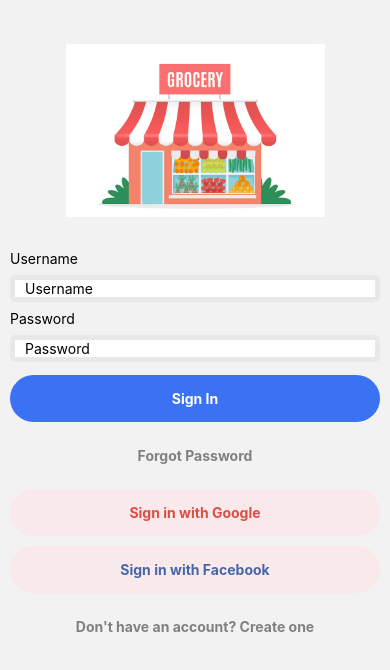
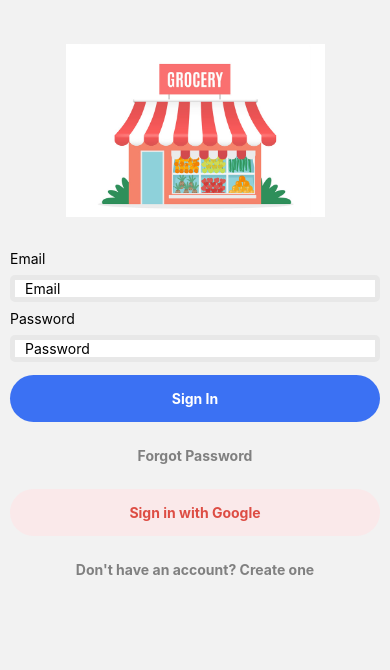
Before and after one commit to rakesh-2602/Inventory-Management-System, a React Native app: screen /SignIn in a window 390 px wide. Shown: the top 670 px of the page. Built offline with nearby package versions, Linux system fonts and the light colour scheme.

Commit message:
commit
commit

```diff
--- a/package.json
+++ b/package.json
@@ -18,8 +18,10 @@
     "react": "18.2.0",
     "react-hook-form": "^7.49.2",
     "react-native": "0.73.1",
+    "react-native-ico-material-design": "^5.1.2",
     "react-native-safe-area-context": "^4.8.2",
-    "react-native-screens": "^3.29.0"
+    "react-native-screens": "^3.29.0",
+    "react-native-vector-icons": "^10.0.3"
   },
   "devDependencies": {
     "@babel/core": "^7.20.0",
--- a/src/components/SocialSignInButtons/SocialSignInButtons.js
+++ b/src/components/SocialSignInButtons/SocialSignInButtons.js
@@ -20,11 +20,11 @@ const SocialSignInButtons = () => {
         fgcolor='#DD4D44'
       />
 
-      <CustomBotton text='Sign in with Facebook'
+      {/* <CustomBotton text='Sign in with Facebook'
       onPress={onSignInFacebook}
       bgcolor='#FAE9EA'
       fgcolor='#4765A9'
-      />
+      /> */}
     </>
   )
 }
--- a/src/screens/SignInScreen/SignInScreen.js
+++ b/src/screens/SignInScreen/SignInScreen.js
@@ -16,6 +16,9 @@ import {useNavigation} from '@react-navigation/native';
 import {useForm, Controller} from 'react-hook-form';
 import auth from '@react-native-firebase/auth';
 
+//const EMAIL_REGEX = /^[a-zA-Z0-9.!#$%&`*+/=?^_`{|}^-]+@[a-zA-Z0-9-]+(?:\.[a-zA-Z0-9-]+)*$/
+const EMAIL_REGEX = /^[a-zA-Z0-9]+@(?:[a-zA-Z0-9]+\.)+[A-Za-z]+$/
+
 const SignInScreen = () => {
   const {height} = useWindowDimensions();
   const navigation = useNavigation();
@@ -28,7 +31,7 @@ const SignInScreen = () => {
 
   const onSignInPressed = async data => {
     await auth()
-      .signInWithEmailAndPassword(data.username, data.password)
+      .signInWithEmailAndPassword(data.email, data.password)
       .then(() => {
         console.log('User account created & signed in!');
         navigation.replace('HomeScreen');
@@ -45,30 +48,6 @@ const SignInScreen = () => {
         console.error(error);
       });
   };
-
-  // const onSignInPressed = async () => {
-  //   try {
-  //     const formData = await handleSubmit(data => data)();
-  //     const { username, password } = formData;
-  //     await auth()
-  //       .signInWithEmailAndPassword(username, password)
-  //       .then(() => {
-  //         console.log('User account created & signed in!');
-  //         navigation.replace('HomeScreen');
-  //       })
-  //       .catch(error => {
-  //         if (error.code === 'auth/email-already-in-use') {
-  //           console.log('That email address is already in use!');
-  //         }
-  //         if (error.code === 'auth/invalid-email') {
-  //           console.log('That email address is invalid!');
-  //         }
-  //         console.error(error);
-  //       });
-  //   } catch (error) {
-  //     console.error('Error signing in:', error.message);
-  //   }
-  // };
 
   const onForgotPasswordPressed = () => {
     //console.warn("Forgot Password");
@@ -89,7 +68,14 @@ const SignInScreen = () => {
           resizeMode="contain"
         />
 
-        <Text style={styles.label}>Username</Text>
+        <Text style={styles.label}>Email</Text>
+        <CustomInput placeholder='Email'
+            name="email"
+            control={control}
+            rules={{required: 'Email is required',pattern: {value: EMAIL_REGEX, message: 'Email is invalid'}}}
+        />
+
+        {/* <Text style={styles.label}>Username</Text>
         <CustomInput
           name="username"
           placeholder="Username"
@@ -105,7 +91,7 @@ const SignInScreen = () => {
               message: 'Username can be maximum 25 character long',
             },
           }}
-        />
+        /> */}
 
         <Text style={styles.label}>Password</Text>
         <CustomInput
```
Also changed, not shown: src/screens/ForgotPasswordScreen/ForgotPasswordScreen.js (+18 -1 lines), 3 other files (tests, documents, lock files or other folders).
